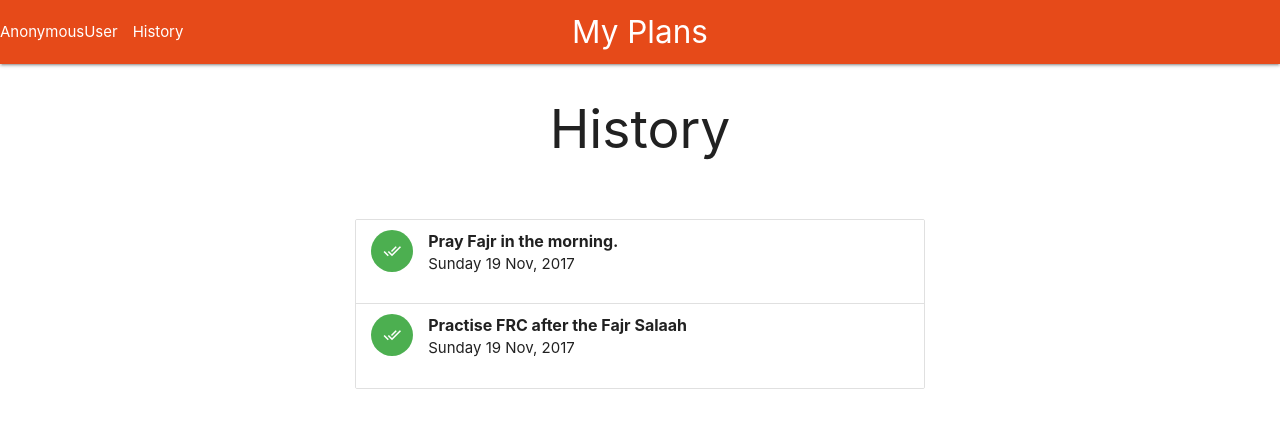
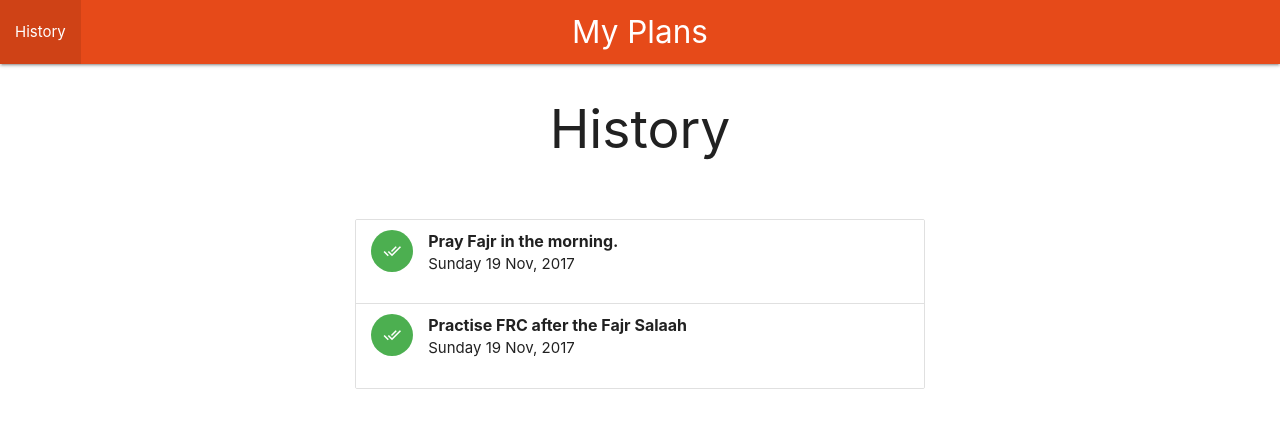
Before and after one commit to msrshahrukh100/My-Plans, a Django app: page /history/ in a window 1280 px wide. Shown: the top 427 px of the page. Run offline with Django 3.2, Linux system fonts and the light colour scheme; data comes from the database, SQL or seed files in the repository; some libraries are stand-ins or nearby versions.

Commit message:
Changed html

```diff
--- a/scheduler/tasks/templates/index.html
+++ b/scheduler/tasks/templates/index.html
@@ -17,8 +17,7 @@
      <nav class="deep-orange darken-2">
       <div class="nav-wrapper">
         <a href="/" class="brand-logo center">My Plans</a>
-        <ul id="nav-mobile" class="left hide-on-med-and-down">
-          <li>{{ request.user }}</li>
+        <ul id="nav-mobile" class="left">
           <li><a href="{% url 'tasks:history' %}">History</a></li>
         </ul>
       </div>
```
